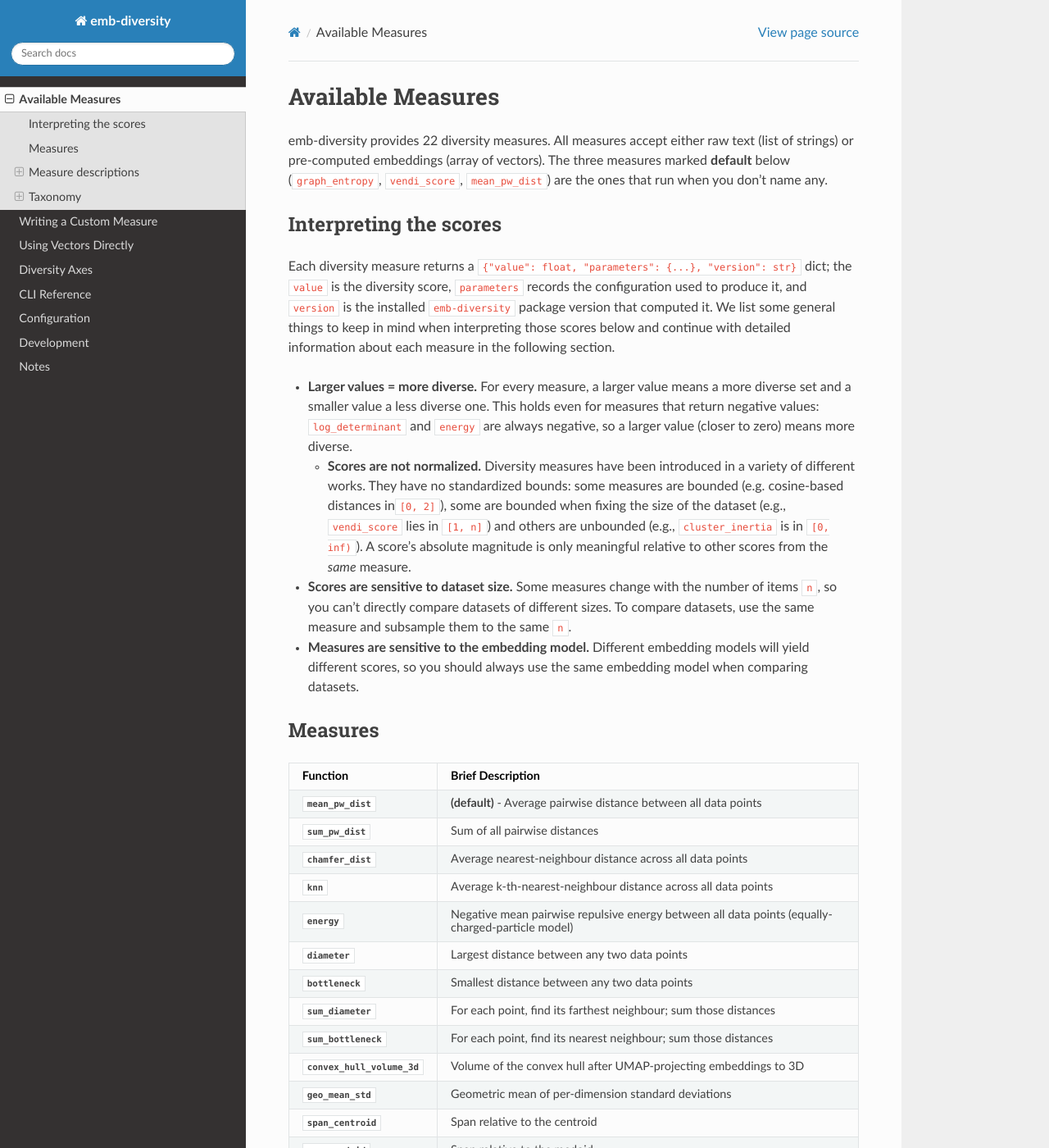
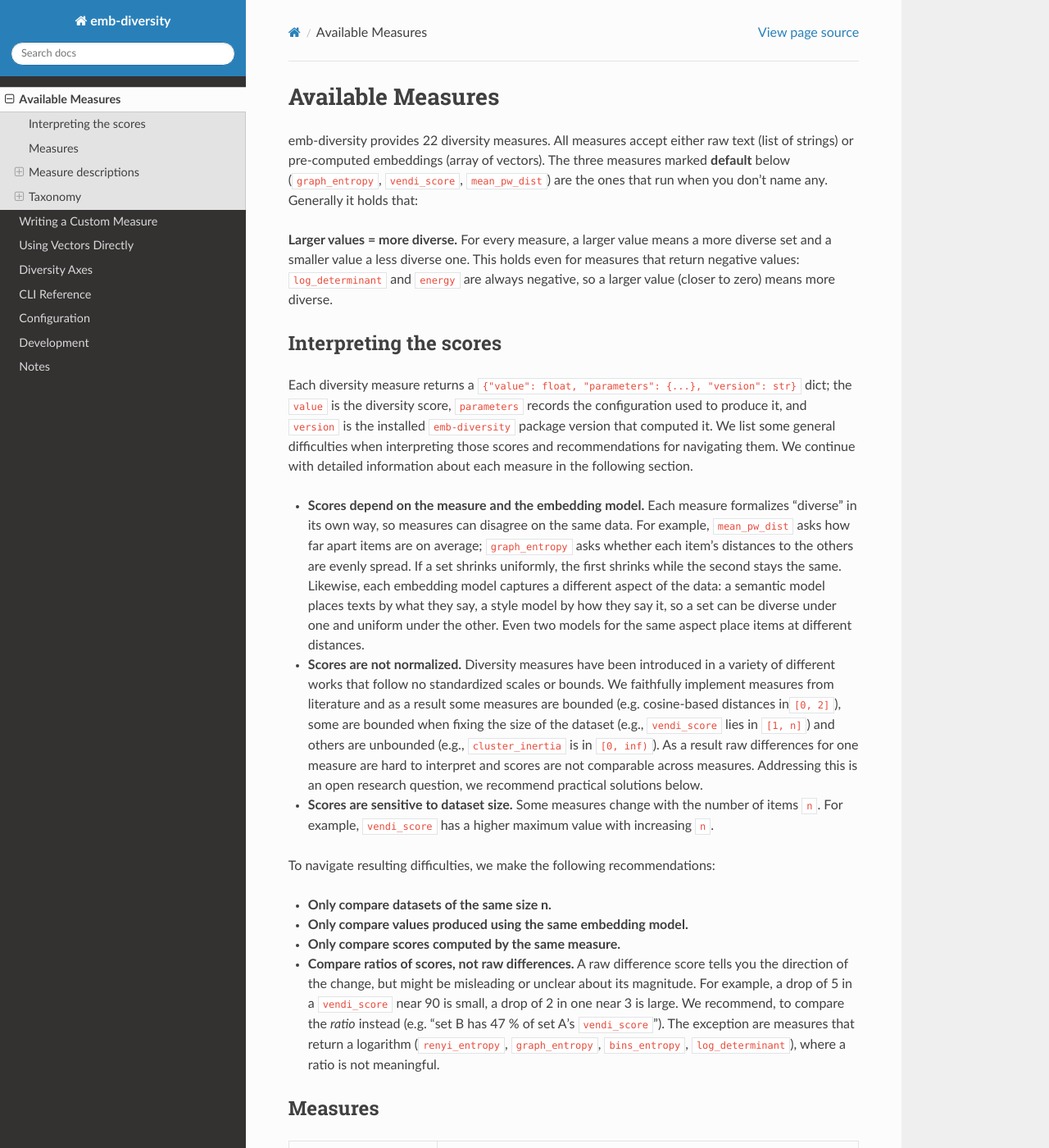
Before and after one commit to nlpsoc/emb-diversity, a Sphinx documentation site: the page built from docs/source/user-guide/measures.md, in a window 1280 px wide and 1400 px high. Shown: the whole window at 82% size. Built offline with Sphinx 7.4.7 and the Read the Docs theme 3.1.0, drawn with Linux system fonts in a browser that asks for light colours; pages that are not in the unit, such as notebooks, are missing from menus.

Commit message:
- update interpretation

```diff
--- a/docs/source/user-guide/measures.md
+++ b/docs/source/user-guide/measures.md
@@ -1,21 +1,25 @@
 # Available Measures
 
-emb-diversity provides 22 diversity measures.
-All measures accept either raw text (list of strings) or pre-computed embeddings (array of vectors).
-The three measures marked **default** below (`graph_entropy`, `vendi_score`, `mean_pw_dist`) are the ones that run when you don't name any.
+emb-diversity provides 22 diversity measures. All measures accept either raw text (list of strings) or pre-computed embeddings (array of vectors).  The three measures marked **default** below (`graph_entropy`, `vendi_score`, `mean_pw_dist`) are the ones that run when you don't name any. Generally it holds that:
+
+**Larger values = more diverse.** For every measure, a larger value means a more diverse set and a smaller value a less diverse one. This holds even for measures that return negative values: `log_determinant` and `energy` are always negative, so a larger value (closer to zero) means more diverse.
 
 ## Interpreting the scores
 
-Each diversity measure returns a `{"value": float, "parameters": {...}, "version": str}` dict; the `value` is the diversity score, `parameters` records the configuration used to produce it, and `version` is the installed `emb-diversity` package version that computed it. We list some general things to keep in mind when interpreting those scores below and continue with detailed information about each measure in the following section.
+Each diversity measure returns a `{"value": float, "parameters": {...}, "version": str}` dict; the `value` is the diversity score, `parameters` records the configuration used to produce it, and `version` is the installed `emb-diversity` package version that computed it. We list some general difficulties when interpreting those scores and recommendations for navigating them. We continue with detailed information about each measure in the following section.
 
-- **Larger values = more diverse.** For every measure, a larger value means a more diverse set and a smaller value a less diverse one. This holds even for measures that return negative values: `log_determinant` and `energy` are always negative, so a larger value (closer to zero) means more diverse.
+- **Scores depend on the measure and the embedding model.** Each measure formalizes "diverse" in its own way, so measures can disagree on the same data. For example, `mean_pw_dist` asks how far apart items are on average; `graph_entropy` asks whether each item's distances to the others are evenly spread. If a set shrinks uniformly, the first shrinks while the second stays the same. Likewise, each embedding model captures a different aspect of the data: a semantic model places texts by what they say, a style model by how they say it, so a set can be diverse under one and uniform under the other. Even two models for the same aspect place items at different distances.
 
-  - **Scores are not normalized.** Diversity measures have been introduced in a variety of different works. They have no standardized bounds: some measures are bounded (e.g. cosine-based distances in`[0, 2]`), some are bounded when fixing the size of the dataset (e.g., `vendi_score` lies in `[1, n]`) and others are unbounded (e.g., `cluster_inertia` is in `[0, inf)`). A score's absolute magnitude is only meaningful relative to other scores from the *same* measure.
+- **Scores are not normalized.** Diversity measures have been introduced in a variety of different works that follow no standardized scales or bounds. We faithfully implement measures from literature and as a result some measures are bounded (e.g. cosine-based distances in`[0, 2]`), some are bounded when fixing the size of the dataset (e.g., `vendi_score` lies in `[1, n]`) and others are unbounded (e.g., `cluster_inertia` is in `[0, inf)`). As a result raw differences for one measure are hard to interpret and scores are not comparable across measures. Addressing this is an open research question, we recommend practical solutions below.
 
-- **Scores are sensitive to dataset size.** Some measures change with the number
-  of items `n`,  so you can't directly compare datasets of different sizes. To compare datasets, use the same measure and subsample them to the same `n`.
+- **Scores are sensitive to dataset size.** Some measures change with the number of items `n`. For example, `vendi_score` has a higher maximum value with increasing `n`.
 
-- **Measures are sensitive to the embedding model.** Different embedding models will yield different scores, so you should always use the same embedding model when comparing datasets.
+
+To navigate resulting difficulties, we make the following recommendations:
+- **Only compare datasets of the same size n.**
+- **Only compare values produced using the same embedding model.**
+- **Only compare scores computed by the same measure.**
+- **Compare ratios of scores, not raw differences.** A raw difference score tells you the direction of the change, but might be misleading or unclear about its magnitude. For example, a drop of 5 in a `vendi_score` near 90 is small, a drop of 2 in one near 3 is large. We recommend, to compare the *ratio* instead (e.g. "set B has 47 % of set A's `vendi_score`").  The exception are measures that return a logarithm (`renyi_entropy`, `graph_entropy`, `bins_entropy`, `log_determinant`), where a ratio is not meaningful.
 
 ## Measures
 
```
